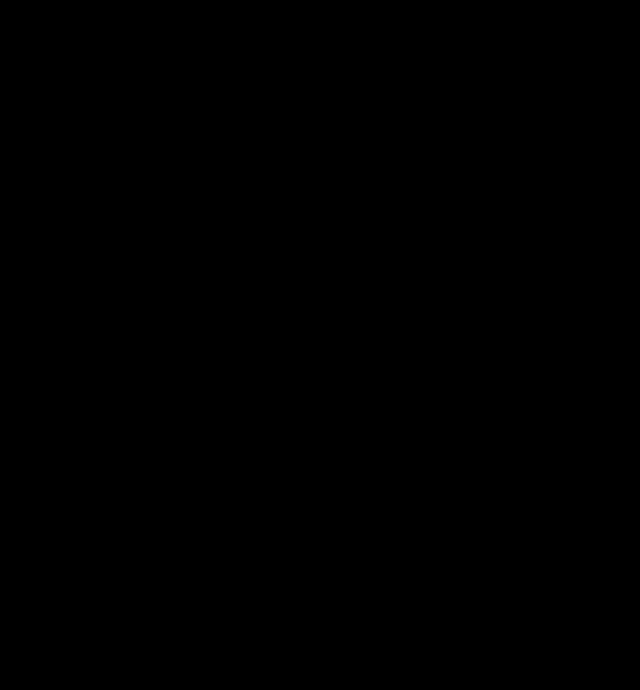
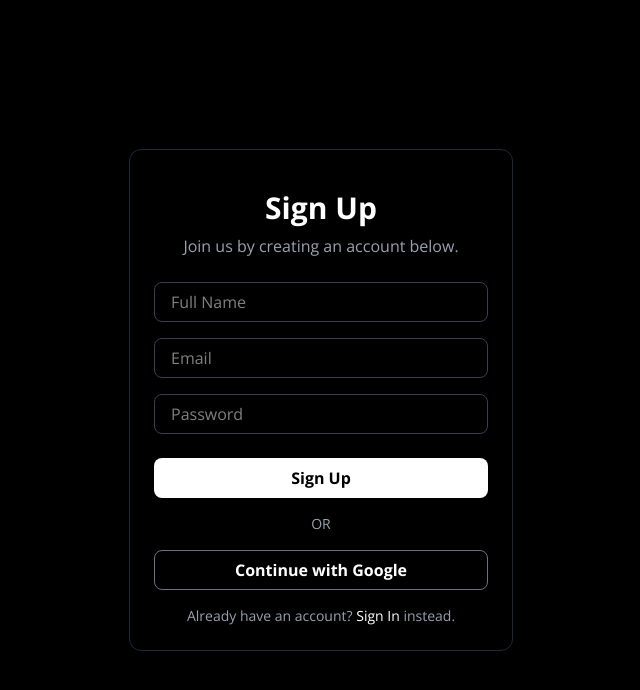
Before and after one commit to piyushbangaa/onesport2, a React (Vite) app: page /signup in a window 1280 px wide. Before the commit this address had no page. Shown: the top 690 px of the page, without its empty margins (319-959 px from the left). Built offline with nearby package versions, Linux system fonts and the light colour scheme.

Commit message:
added signup page

```diff
--- a/src/App.jsx
+++ b/src/App.jsx
@@ -8,7 +8,7 @@
 import Video from "./components/Video";
 import Login from "./Pages/login";
 import Footer from "./components/Footer";
-import Pricing from "./Pages/Pricing";
+import Signup from "./Pages/Signup";
 
 function Home() {
   return (
@@ -32,7 +32,7 @@
       <Routes>
       <Route path="/" element={<Home />} />
         <Route path="/login" element={<Login />} />
-        <Route path="/Pricing" element={<Pricing />} />
+        <Route path="/signup" element={<Signup />} />
       </Routes>
     </Router>
   );
--- a/src/Pages/Login.jsx
+++ b/src/Pages/Login.jsx
@@ -56,7 +56,7 @@
 
         <p className="mt-8 text-center text-sm text-gray-400">
           Don't have an account?{' '}
-          <a href="/createaccount" className="text-white hover:underline">
+          <a href="/signup" className="text-white hover:underline">
             Sign Up
           </a>{' '}
           — it's free!
--- /dev/null
+++ b/src/Pages/Signup.jsx
@@ -0,0 +1,79 @@
+import React, { useState } from 'react';
+
+const Signup = () => {
+  const [name, setName] = useState('');
+  const [email, setEmail] = useState('');
+  const [password, setPassword] = useState('');
+
+  const handleSignUp = (e) => {
+    e.preventDefault();
+    if (!name || !email || !password) {
+      alert("Please fill in all fields!");
+      return;
+    }
+    console.log("Name:", name, "Email:", email, "Password:", password);
+  };
+
+  return (
+    <div className="min-h-screen flex items-center justify-center bg-black">
+      <div className="p-6 w-96 bg-black rounded-xl border border-gray-800 shadow-lg">
+        <div className="text-center text-white">
+          <h1 className="mt-4 text-3xl font-semibold">Sign Up</h1>
+          <p className="mt-2 text-gray-400">Join us by creating an account below.</p>
+        </div>
+
+        <form onSubmit={handleSignUp} className="mt-6">
+          <input
+            type="text"
+            placeholder="Full Name"
+            value={name}
+            onChange={(e) => setName(e.target.value)}
+            className="w-full h-10 bg-black text-white border border-gray-700 rounded-lg p-4 focus:outline-none focus:ring-2 focus:ring-white transition-all duration-300"
+          />
+
+          <input
+            type="email"
+            placeholder="Email"
+            value={email}
+            onChange={(e) => setEmail(e.target.value)}
+            className="mt-4 w-full h-10 bg-black text-white border border-gray-700 rounded-lg p-4 focus:outline-none focus:ring-2 focus:ring-white transition-all duration-300"
+          />
+
+          <input
+            type="password"
+            placeholder="Password"
+            value={password}
+            onChange={(e) => setPassword(e.target.value)}
+            className="mt-4 w-full h-10 bg-black text-white border border-gray-700 rounded-lg p-4 focus:outline-none focus:ring-2 focus:ring-white transition-all duration-300"
+          />
+
+          <button
+            type="submit"
+            className="mt-6 w-full h-10 bg-white text-black font-semibold rounded-lg hover:bg-gray-100 transition-all duration-300"
+          >
+            Sign Up
+          </button>
+        </form>
+
+        <p className="mt-4 text-center text-sm text-gray-400">OR</p>
+
+        <button
+          type="button"
+          className="mt-4 w-full h-10 bg-transparent text-white border border-gray-500 font-semibold rounded-lg hover:bg-gray-800 transition-all duration-300 flex items-center justify-center gap-2"
+        >
+          Continue with Google
+        </button>
+
+        <p className="mt-4 text-center text-sm text-gray-400">
+          Already have an account?{' '}
+          <a href="/login" className="text-white hover:underline">
+            Sign In
+          </a>{' '}
+          instead.
+        </p>
+      </div>
+    </div>
+  );
+};
+
+export default Signup;
--- a/src/components/navbar.jsx
+++ b/src/components/navbar.jsx
@@ -7,7 +7,7 @@
         <h1 className='mr-195'><a href="/pricing">Pricing</a></h1>
         <div className="flex gap-6 mr-8">
             <a href="/login" >Login</a>
-            <a href="/contact" >Contact Us</a>
+            <a href="/signup" >Sign Up</a>
         </div>
       </nav>
     );
```
